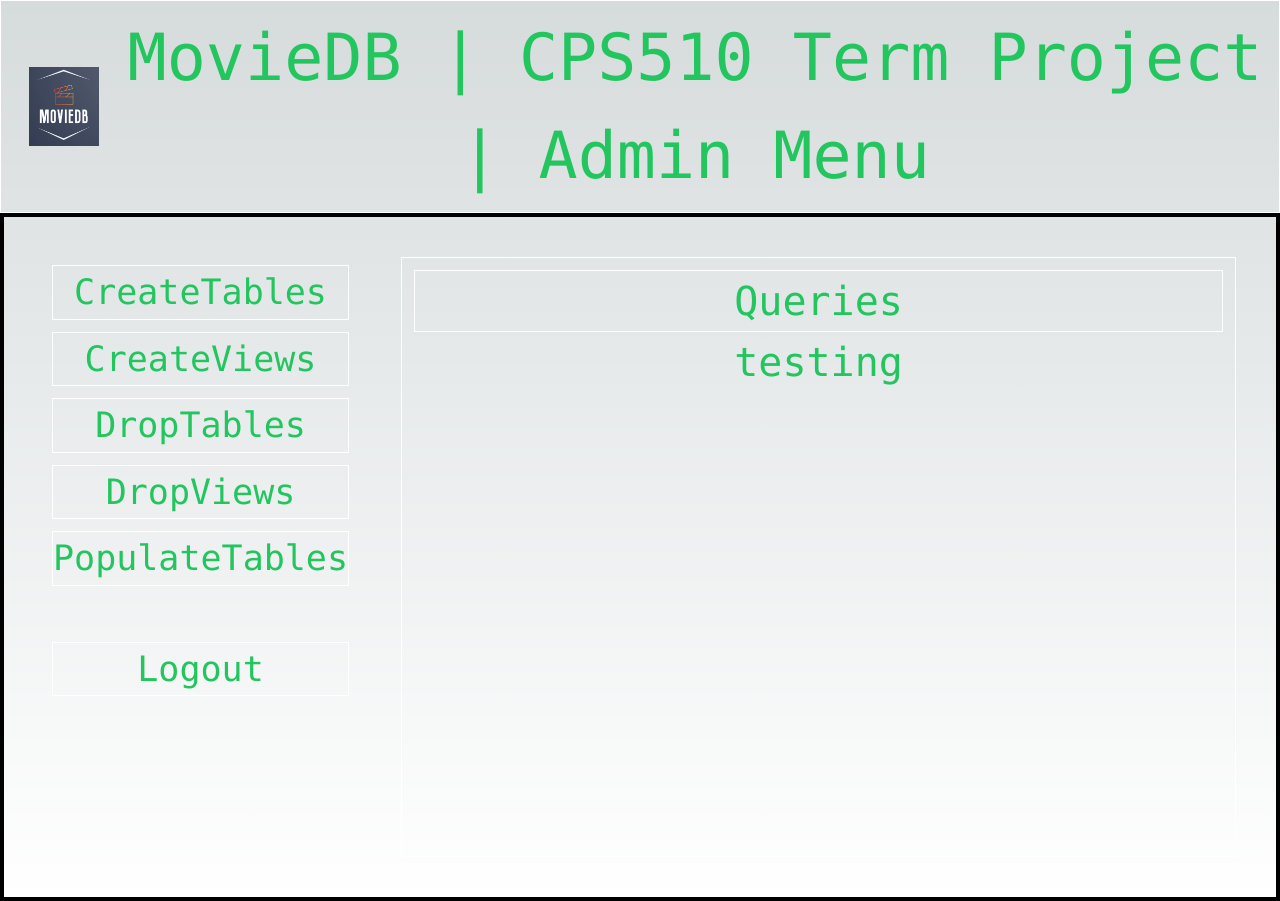
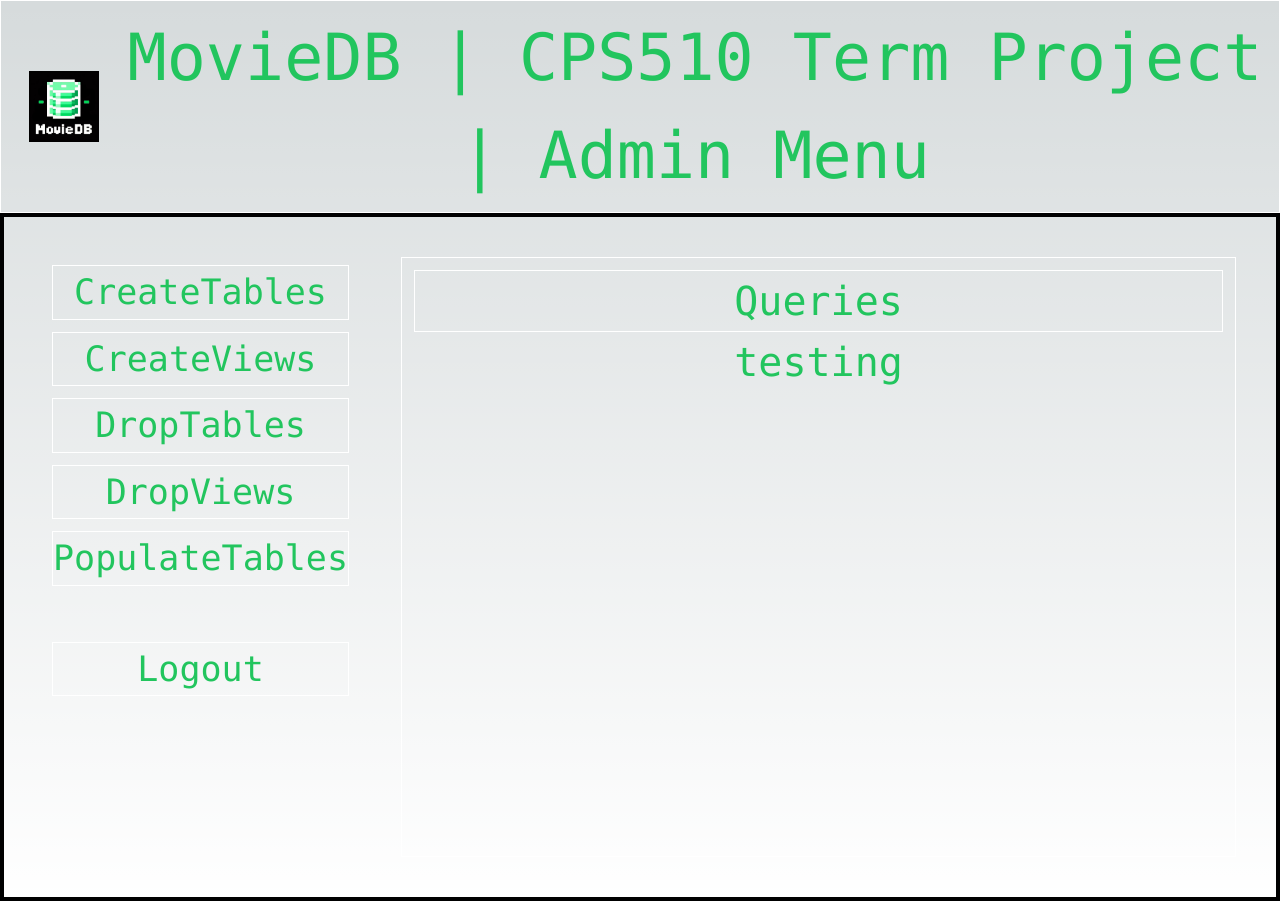
Before and after one commit to deep-patel21/MovieDB, a Next.js app in the folder moviedb/: page /admin in a window 1280 px wide. Built offline with nearby package versions, Linux system fonts and the light colour scheme.

Commit message:
update logo graphics

```diff
--- a/moviedb/src/app/admin/page.tsx
+++ b/moviedb/src/app/admin/page.tsx
@@ -13,7 +13,7 @@ const Admin = () => {
       <div className="text-[65px] p-2 flex flex-row border border-white items-center">
         <div className="p-5">
           <Image
-          src="/logo.png"
+          src="/logoFinal.png"
           alt="logo"
           width={100}
           height={100}/>
--- a/moviedb/src/app/user/page.tsx
+++ b/moviedb/src/app/user/page.tsx
@@ -13,7 +13,7 @@ const User = () => {
       <div className="text-[65px] p-2 flex flex-row border border-white items-center">
         <div className="p-5">
           <Image
-          src="/logo.png"
+          src="/logoFinal.png"
           alt="logo"
           width={100}
           height={100}/>
```
Also changed, not shown: moviedb/public/logoFinal.png (added).
